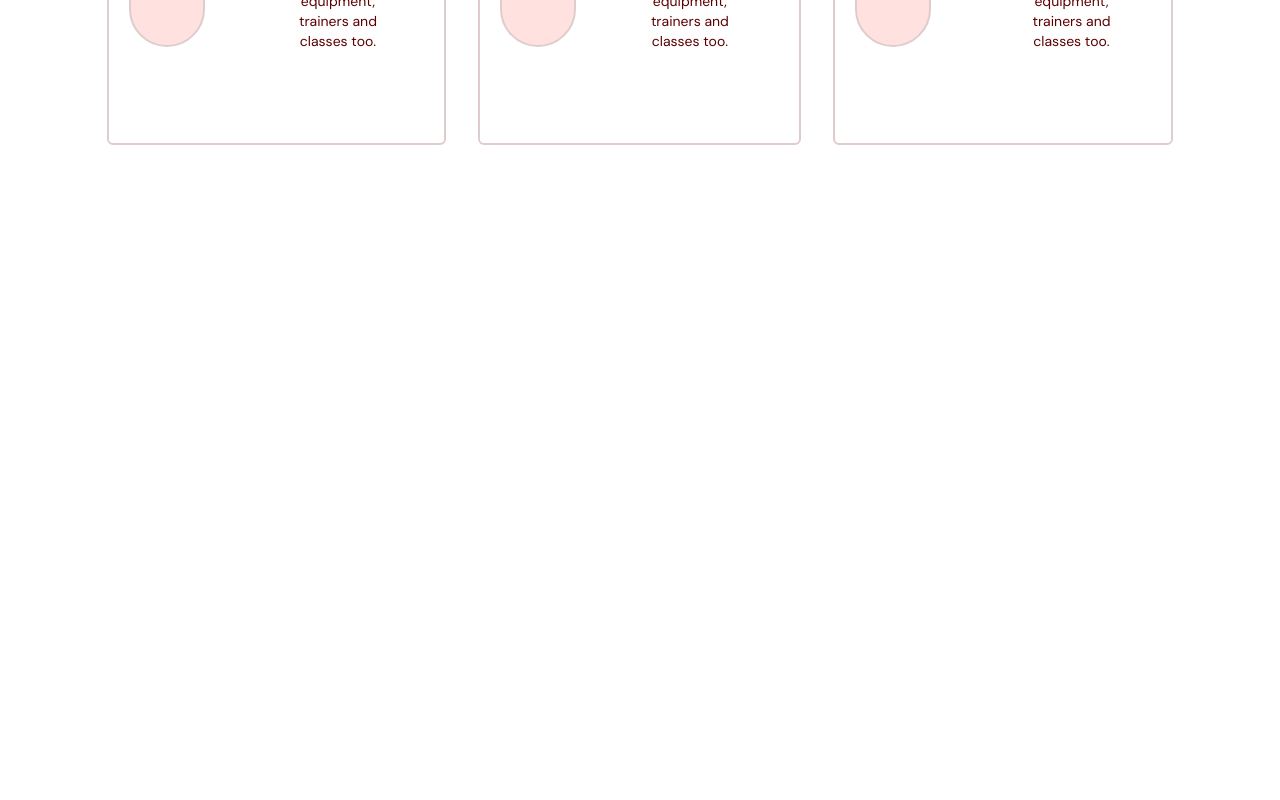
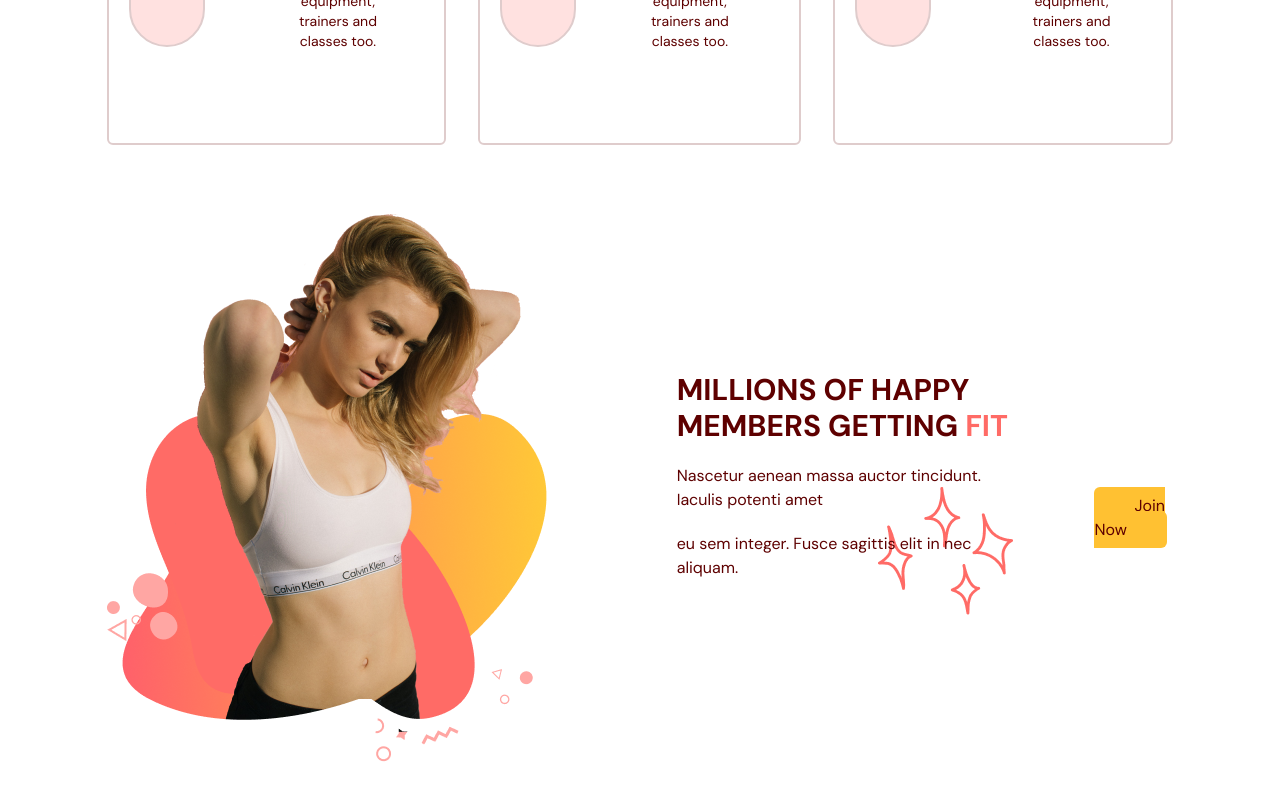
Before and after one commit to AhmadBahr/EVOGYM, a React (Vite) app: page / in a window 1280 px wide. Shown: the part 1183-1983 px from the top of the page. Before the commit the page ends 1600 px from the top, so only its background shows below. Built offline with nearby package versions, Linux system fonts and the light colour scheme.

Commit message:
benefits done

```diff
--- a/src/scenes/Benefits/Index.tsx
+++ b/src/scenes/Benefits/Index.tsx
@@ -4,10 +4,12 @@
     AcademicCapIcon,
 }
     from "@heroicons/react/24/solid"
+import BenefitsPageGraphic from "../../assets/BenefitsPageGraphic.png";
 import { BenefitType, SelectedPage } from "../../shared/types";
 import { motion } from "framer-motion";
 import Htext from "../../shared/Htext";
 import Benefit from "./Benefit";
+import ActionButton from "../../shared/ActionButton";
 
 const benefits: Array<BenefitType> = [
     {
@@ -82,6 +84,58 @@
                     ))
                 }
             </motion.div>
+            {/* Graphics and Description */}
+            <div className="mt-16 items-center justify-between gap-20 md:flex">
+                {/* Graphics */}
+                <img
+                    className="mx-auto"
+                    alt="-benefits-page-graphic"
+                    src={BenefitsPageGraphic}
+                />
+                {/* Description */}
+                <motion.div
+                    initial="hidden"
+                    whileInView="visible"
+                    viewport={{ once: true, amount: 0.5 }}
+                    transition={{ duration: 0.5 }}
+                    variants={{
+                        hidden: { opacity: 0, x: 50 },
+                        visible: { opacity: 1, x: 0 }
+                    }}
+                >
+                    {/*TITLE*/}
+                    <div className="before:absolute before:-top-20 before:-left-20 before:z-[-1] before:content-abstractwaves">
+                        <Htext>
+                            MILLIONS OF HAPPY MEMBERS GETTING{" "}
+                            <span className="text-primary-500">FIT</span>
+                        </Htext>
+                    </div>
+                    {/*Descript*/}
+                    <motion.div
+                        initial="hidden"
+                        whileInView="visible"
+                        viewport={{ once: true, amount: 0.5 }}
+                        transition={{ delay: 0.2, duration: 0.5 }}
+                        variants={{
+                            hidden: { opacity: 0, x: -50 },
+                            visible: { opacity: 1, x: 0 }
+                        }}
+                    >
+                        <p className="my-5">
+                            Nascetur aenean massa auctor tincidunt. Iaculis potenti amet</p>
+                        <p className="mb-5">
+                            eu sem integer. Fusce sagittis elit in nec aliquam.</p>
+                    </motion.div>
+                </motion.div>
+                {/*Button*/}
+                <div className="relative mt-16">
+                    <div className="before:absolute before:-bottom-20 before:right-40 before:z-[-1] before:content-sparkles">
+                        <ActionButton setSelectedPage={setSelectedPage}>
+                            Join Now
+                        </ActionButton>
+                    </div>
+                </div>
+            </div>
         </motion.div>
     </section>
 }
```
